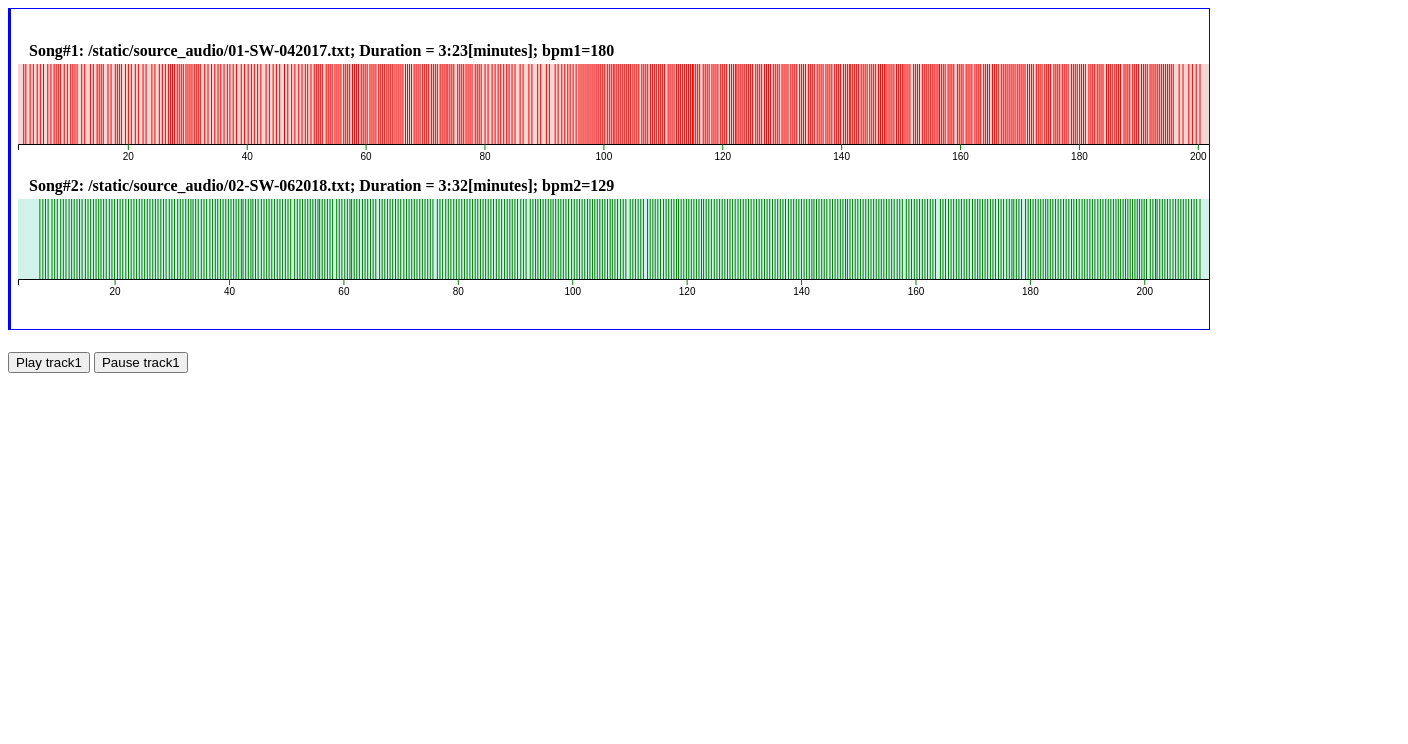
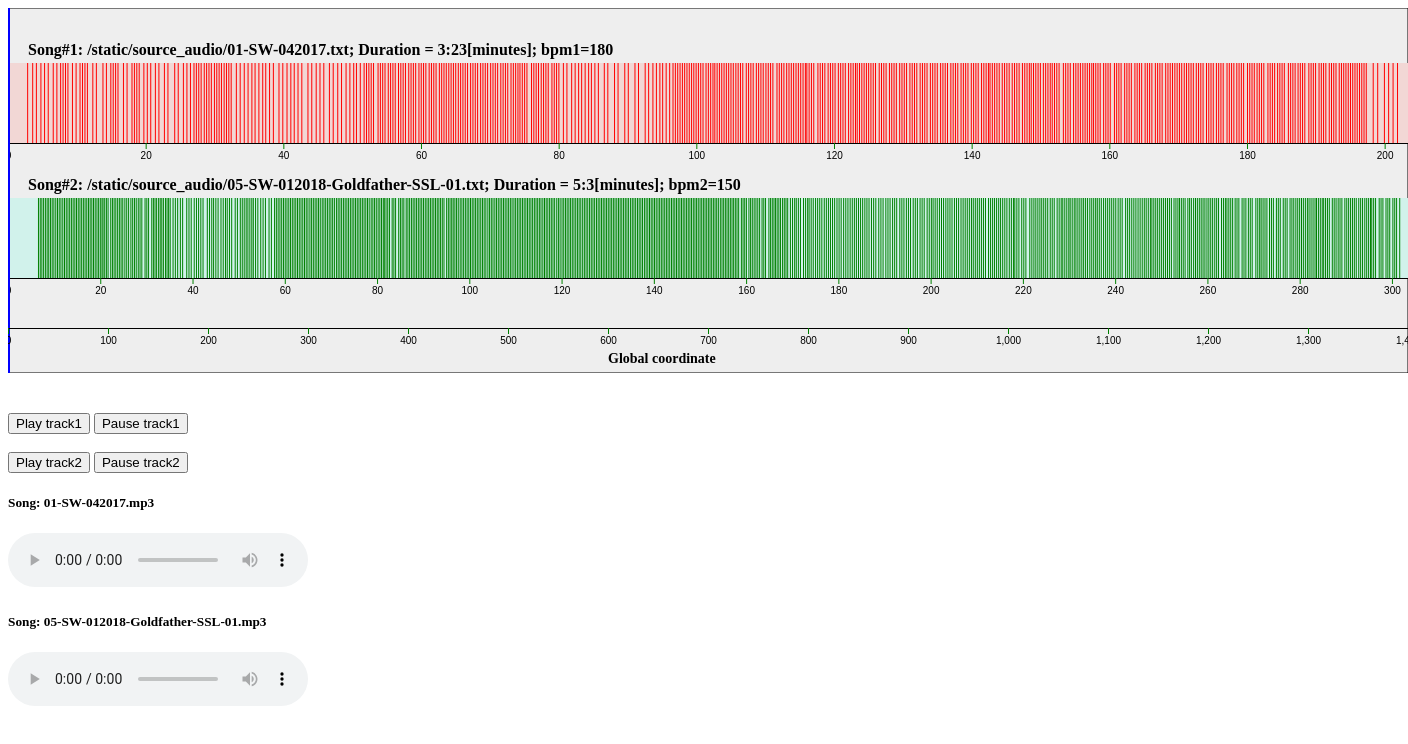
Before and after one commit to songhaow/music-mixer, a plain HTML site: page static/index.html in a window 1280 px wide. Shown: the whole page, 1408 px wide, since content can reach past the window. Drawn offline with Linux system fonts and the light colour scheme; files that its build step writes are made by us from their sources; no server answers; files whose address does not match are found by name.

Commit message:
orginized coordinates

```diff
--- a/static/index.html
+++ b/static/index.html
@@ -9,22 +9,29 @@
   </head>
 
   <body>
-    <!-- <div id="chartForTrack"></div> -->
-      <svg width="1200" height="320" style="border: 1px solid blue;"></svg>
+    <div id="chartForTrack">
+      <!-- <svg width="1400" height="340"></svg> -->
+      <!-- <svg width="1200" height="320" style="padding: 1em"></svg> -->
+      <!-- <svg width="1300" height="340" style="border: 1px solid blue;"></svg> -->
       <!-- <input type="button" value="Pause" onclick="document.getElementById("track1").pause()">
       <input type="button" value="Raise volume" onclick="document.getElementById("track1").volume+=0.1">
       <input type="button" value="Reduce volume" onclick="document.getElementById("track1").volume-=0.1"> -->
+    </div>
+
     </br>
     </br>
      <button id='play1Button'> Play track1 </button>
      <button id='pause1Button'> Pause track1 </button>
-    <!-- </hr>
     </br>
-    <h4>Song: 01-SW-042017.mp3</h4>
+    </br>
+     <button id='play2Button'> Play track2 </button>
+     <button id='pause2Button'> Pause track2 </button>
+    </br>
+
+    <h5>Song: 01-SW-042017.mp3</h5>
     <audio id="track5" src="static/source_audio/01-SW-042017.mp3" type="audio/mpeg" controls></audio>
-    </hr>
-    <h4>Song: 02-SW-062018.mp3</h4>
-    <audio id="track6" src="static/source_audio/02-SW-062018.mp3" type="audio/mpeg" controls></audio> -->
+    <h5>Song: 05-SW-012018-Goldfather-SSL-01.mp3</h5>
+    <audio id="track6" src="static/source_audio/05-SW-012018-Goldfather-SSL-01.mp3" type="audio/mpeg" controls></audio>
 
   </body>
 
--- a/static/js/audio_logic/audio_context_logic.js
+++ b/static/js/audio_logic/audio_context_logic.js
@@ -10,6 +10,8 @@ export class TrackAudioManager {
   constructor () {
     this.audioBuffer1 = null;
     this.audioSource1 = null;
+    this.audioBuffer2 = null;
+    this.audioSource2 = null;
   }
 
   /**
@@ -29,9 +31,11 @@ export class TrackAudioManager {
     return 1000 * (leftChannelSampleArray.length / sampleRate);
   }
 
+
   setTrackBuffer1 (audioBuffer) {
     this.audioBuffer1 = audioBuffer;
   }
+
 
   resetTrackSource1 () {
     this.audioSource1 = audioCtx.createBufferSource();
--- a/static/js/main.js
+++ b/static/js/main.js
@@ -28,10 +28,11 @@ document.querySelector('#play1Button').onclick = function() {
   var track2PlayOffsetSeconds =
     (playCursorDeltaPx / track2LengthPx) * track1LengthMS / 1000;
 
-  console.log('offset seconds: ' + track2PlayOffsetSeconds);
+  // console.log('offset seconds: ' + track2PlayOffsetSeconds);
 
   trackAudioManager.playTrack1(track2PlayOffsetSeconds);
 };
+
 document.querySelector('#pause1Button').onclick = function() {
   trackAudioManager.stopTrack1();
 };
--- a/static/js/view/track_canvas/main_render.js
+++ b/static/js/view/track_canvas/main_render.js
@@ -14,14 +14,38 @@ export const TrackCanvasInterface = {
         id: 'track2',
         color: 'green',
         backgroundcolor: '#D1F2EB',
-        fname: '/static/source_audio/02-SW-062018.txt',
+        fname: '/static/source_audio/05-SW-012018-Goldfather-SSL-01.txt',
       },
     ];
 
-    var svg = d3.select('svg');
+    var svgWidth=1400;
+    var svgHeight=365;
+    var padding = 20;
+    var svgBorder=1;
+    var bordercolor='black';
+
+    var svg = d3.select("#chartForTrack")
+                .append("svg")
+                .attr("width", svgWidth)
+                .attr("height", svgHeight);
+            svg.append("svg:g")
+                .attr("transform", "translate(50,50)");
+
+    var borderPath = svg.append("rect")
+                   			.attr("x", 0)
+                   			.attr("y", 0)
+                   			.attr("height", svgHeight)
+                   			.attr("width", svgWidth)
+                   			.style("stroke", bordercolor)
+                   			.style("fill", "#eeeeee")
+                   			.style("stroke-width", svgBorder);
+
+    console.log('svg-0: ', svg);
+
     rerenderTracks(svg, trackInputInfoList);
     renderPlayCursor(svg);
     bindEventHandlers(svg, trackInputInfoList);
+    baseAxis(svg, svgWidth);
   },
 
   getTrack2LengthPx() {
@@ -41,13 +65,44 @@ export const TrackCanvasInterface = {
 };
 
 var positionObj = {
-  track1Start:0, // track1 starting coordinate (not change for now)
+  track1Start:0, // track1 starting coordinate (track1 not move for now)
   track2Start:0, // track2 starting coordinate, changes with dragging
-  startPos: 0,
-  endPos: 0,
   playCursor: 0, // playcursor in global coordinate
-  play1X:0,    // play starting point
-  play2X:0     // play starting point
+  play1X:0,    // play1X = playCursor - track1Start
+  play2X:0,     // play2X = playCursor - track2Start
+  play1Scale:1,
+  play2Scale:1,
+};
+
+//Draw a base coordinate showing pixal position in the X direction
+function baseAxis(mainSvgEl,svgWidth){
+  var axisScale = d3.scaleLinear()
+                    .domain([0,svgWidth])
+                    .range([0,svgWidth]);
+  var xAxis = d3.axisBottom().scale(axisScale);
+  var xAxis00 = mainSvgEl.append("g");
+      xAxis00.attr('transform', 'translate(0,320)');
+      xAxis00.call(xAxis);
+
+  var texty =mainSvgEl.append('text')
+          .attr('x', 600)
+          .attr('y', 355)
+          // .style('fill', color)
+          .style('font-size', '14px')
+          .style('font-weight', 'bold')
+          .text('Global coordinate');
+}
+
+/**
+ * Render the blinking play cursor-line initially at position 0
+ * @param mainSvgEl: main SVG element to draw on
+ */
+function renderPlayCursor(mainSvgEl) {
+  var playCursorRect = mainSvgEl.append('rect')
+                                .attr('id', 'playCursorRect')
+                                .attr('height', mainSvgEl.attr('height'))
+                                .attr('width', 2)
+                                .attr('fill', 'blue');
 };
 
 /**
@@ -60,17 +115,16 @@ function bindEventHandlers(mainSvgEl, trackInputInfoList) {
   // attr because there should only be one cursor.
   var playCursorRect = mainSvgEl.select('#playCursorRect');
   mainSvgEl.on('mousedown', function() {
-    positionObj.playCursor = d3.event.offsetX
-    // console.log('playCursor01: ', positionObj.playCursor);
+    positionObj.playCursor = d3.event.offsetX;
     playCursorRect.attr('destX', positionObj.playCursor);
   });
   mainSvgEl.on('mouseup', function() {
     positionObj.playCursor = playCursorRect.attr('destX');
     playCursorRect.attr('x', positionObj.playCursor);
-    positionObj.play1X=positionObj.playCursor-positionObj.track1Start;
-    console.log('startX: ', positionObj.track1Start);
+    positionObj.play1X=(positionObj.playCursor-positionObj.track1Start)/positionObj.play1Scale;
+    positionObj.play2X=(positionObj.playCursor-positionObj.track2Start)/positionObj.play2Scale;
     console.log('playCursor: ', positionObj.playCursor);
-    console.log('play1X: ', positionObj.play1X);
+    console.log('play1X, play2X: ', positionObj.play1X, positionObj.play2X);
   });
 
   // Zoom event handler bindings
@@ -96,25 +150,11 @@ function rerenderTracks(svg, trackInputInfoList) {
 
     var trackDisplayGroup = svg.append('g');
     trackDisplayGroup.attr('class', 'trackDisplayGroup');
-
     renderAllTrackInfo(
       htmlElementId, trackDisplayGroup, fname, trackTopY, trackBottomY, color,
       bckgdcolor, i);
   });
 }
-
-/**
- * Render the blinking play cursor-line initially at position 0
- * @param mainSvgEl: main SVG element to draw on
- */
-function renderPlayCursor(mainSvgEl) {
-  var playCursorRect = mainSvgEl.append('rect')
-                                .attr('id', 'playCursorRect')
-                                .attr('height', mainSvgEl.attr('height'))
-                                .attr('width', 2)
-                                .attr('fill', 'blue');
-  // consle.log('playCursorRect', playCursorRect);
-};
 
 /**
  * @param {String}    htmlElementId, Id string for html element so we can access
@@ -132,17 +172,19 @@ function renderAllTrackInfo(
     var bpm01 = data.bpm;
     bpm01 = d3.format(".0f")(bpm01)
     var beatListArray = data.beat_list;
-    var xMin = d3.min(beatListArray);
+    var xOffset = d3.min(beatListArray);
+    var xMin = 0;
     var xMax = d3.max(beatListArray);
     var axisScale = d3.scaleLinear()
                       .domain([xMin,xMax])
-                      .range([0,1200]);
-    var xScale = 1200/xMax;
+                      .range([0,1400]);
+    var xScale = 1400/xMax;
 
-    if (i==0){positionObj.track1Start = xScale*beatListArray[0];}
-    else{positionObj.track2Start = xScale*beatListArray[0];}
+    if (i==0){positionObj.play1Scale = xScale}
+    else{positionObj.play2Scale = xScale}
 
-    var xStart = xScale*beatListArray[0];
+    // var xStart = xScale*beatListArray[0];
+    var xStart = 0;
     var xAxis = d3.axisBottom().scale(axisScale);
 
     var j=i+1;
@@ -158,9 +200,8 @@ function renderAllTrackInfo(
     var trackLinesGroup = trackDisplayGroup.append('g');
     renderDraggableTrack(
       htmlElementId, trackLinesGroup, beatListArray, color, bckgdcolor,
-      trackTopY, trackBottomY, xScale, xAxis, xStart,i);
+      trackTopY, trackBottomY, xScale, xAxis, xStart,i,xOffset);
   });
-
 }
 
 /**
@@ -168,7 +209,8 @@ function renderAllTrackInfo(
  */
 function renderDraggableTrack(
         htmlElementId, trackLinesGroup, beatListArray, color, bckgdcolor,
-        trackTopY, trackBottomY, xScale, xAxis, xStart, i) {
+        trackTopY, trackBottomY, xScale, xAxis, xStart, i, xOffset) {
+
   // X position of the last beat for the track
   var xMax = d3.max(beatListArray) * xScale;
 
@@ -187,26 +229,35 @@ function renderDraggableTrack(
       trackBkgrnd.attr('id', htmlElementId);
       trackBkgrnd.attr('fill', bckgdcolor);
       trackBkgrnd.attr('class', 'dragRect');
-  trackBkgrnd.attr('x',positionObj.track1Start);
-  console.log('xStart', positionObj.track1Start);
+      trackBkgrnd.attr('x', '0');
       trackBkgrnd.attr('y', trackTopY);
       trackBkgrnd.attr('width', xMax);
       trackBkgrnd.attr('height', trackBottomY - trackTopY);
 
-  var xAxis01 = trackLinesGroup.append("g")
-      .attr('transform', function(d) {return 'translate('+positionObj.track1Start+',' +trackBottomY+ ')';})
-      .call(xAxis);
+  // Add axis to view the pitch locations
+  var xAxis01 = trackLinesGroup.append("g");
+      xAxis01.attr('transform', 'translate(0,'+trackBottomY+')')
+      xAxis01.call(xAxis);
+
+  var ii;
+  var beatListScaled = [];
+  for (ii = 0; ii < beatListArray.length; ii++)
+      { beatListScaled[ii] = (beatListArray[ii]-xOffset)*xScale}
+
+  // console.log('beatListScale: ',beatListScaled);
 
   var beatLines = trackLinesGroup.selectAll('line')
-          .data(beatListArray);
+                  .data(beatListScaled);
       beatLines.enter().append('line')
         .style('stroke', color)
         .attr('stroke-width', 1)
-      .attr('x1', function(d) {return (d*xScale-positionObj.track1Start)})
-      .attr('x2', function(d) {return (d*xScale-positionObj.track1Start)})
+        .attr('x1', function(d) {return d})
+        .attr('x2', function(d) {return d})
         .attr('y1', trackTopY)
         .attr('y2', trackBottomY);
   beatLines.exit().remove();
+
+  // console.log('d[0]: ', beatListScaled[0]);
 }
 
 /**
@@ -215,44 +266,29 @@ function renderDraggableTrack(
  * beat lines and the background hit area <rect>
  */
 function setDragSubject() {
-  positionObj.startPos = this.getCTM().e;
+  var tempX = this.getCTM().e;
   var baseY = this.getCTM().f;
-  // positionObj.startPos = baseX;
-  console.log('startX::: ', positionObj.startPos);
   return {
     x: d3.event.x,
     y: d3.event.y,
-    baseX: positionObj.startPos,
+    baseX: tempX,
     baseY: baseY,
   };
 }
-
 /**
  * @param d: undefined
  */
 function dragged() {
   var newX = d3.event.subject.baseX + (d3.event.x - d3.event.subject.x);
-  d3.select(this).attr(
-    "transform",
-    'translate('
-    + newX
-    + ','
-    + d3.event.subject.baseY
-    +')'
+  d3.select(this).attr("transform",
+    'translate('+ newX + ',' + d3.event.subject.baseY+')'
   );
-  // console.log('newX: ', newX)
-  // console.log('d3.event.subject.baseX: ',d3.event.subject.baseX);
-  // console.log('d3.event.x: ', d3.event.x);
-  // console.log('d3.event.subject.x: ', d3.event.subject.x);
 }
 
 function dragended() {
   d3.select(this).classed("active", false);
-  positionObj.endPos =d3.event.x;
-  console.log('d3.event.subject.baseX: ',d3.event.subject.baseX);
-  console.log('d3.event.x: ', d3.event.x);
-  console.log('d3.event.subject.x: ', d3.event.subject.x);
-  console.log('endX: ', positionObj.endPos);
-  var tempX = positionObj.playCursor-positionObj.track1Start;
-  console.log('tempX: ', tempX);
+  positionObj.track2Start = positionObj.track2Start + (d3.event.x - d3.event.subject.x);
+  console.log('mouseDownX: ', d3.event.subject.x);
+  console.log('mouseUpX: ',d3.event.x);
+  console.log('track2Start-new:', positionObj.track2Start);
 }
```
Also changed, not shown: 2 other files. Lines whose indentation alone changed are shown as unchanged.
